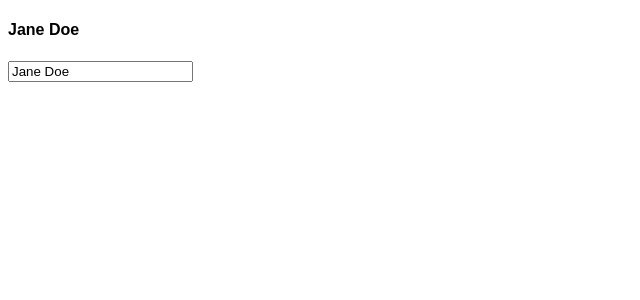
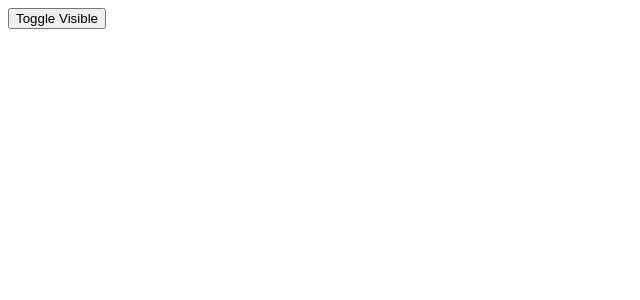
Before and after one commit to JaimeSalas/xunta-sessions, a React app in the folder 02-hooks/: page / in a window 1280 px wide. Shown: the top 300 px of the page, without its empty margins (0-640 px from the left). Built offline with nearby package versions, Linux system fonts and the light colour scheme.

Commit message:
added unmount example

```diff
--- a/02-hooks/src/03-component-did-load.tsx
+++ b/02-hooks/src/03-component-did-load.tsx
@@ -7,9 +7,11 @@ export const MyComponent: React.FC = () => {
   const [myName, setMyName] = React.useState("");
 
   React.useEffect(() => {
-    setTimeout(() => {
+    const id = setTimeout(() => {
       setMyName("Jane Doe");
     }, 1500);
+
+    return () => clearTimeout(id);
   }, []);
 
   return (
--- /dev/null
+++ b/02-hooks/src/04-component-unmount.tsx
@@ -0,0 +1,25 @@
+import React from "react";
+
+const MyChildComponent = () => {
+    React.useEffect(() => {
+        console.log('El componente se monta en el DOM');
+
+        // http -> state less
+        // ws - TCP - mantener - chat
+        return () => console.log('el component se va del DOM');
+    }, []);
+
+    return <h4>Hello from child component</h4>
+};
+
+export const MyComponent = () => {
+  const [visible, setVisible] = React.useState(false);
+
+  return (
+    <>
+      {/* {visible && <h4>Hello</h4>} */}
+      {visible && <MyChildComponent />}
+      <button onClick={() => setVisible(!visible)}>Toggle Visible</button>
+    </>
+  );
+};
--- a/02-hooks/src/app.tsx
+++ b/02-hooks/src/app.tsx
@@ -1,7 +1,8 @@
 import React from "react";
 // import { MyComponent } from "./01-use-state";
 // import { MyComponent } from './02-use-state-object';
-import { MyComponent } from './03-component-did-load';
+// import { MyComponent } from './03-component-did-load';
+import { MyComponent } from './04-component-unmount';
 
 export const App = () => {
   return (
```
